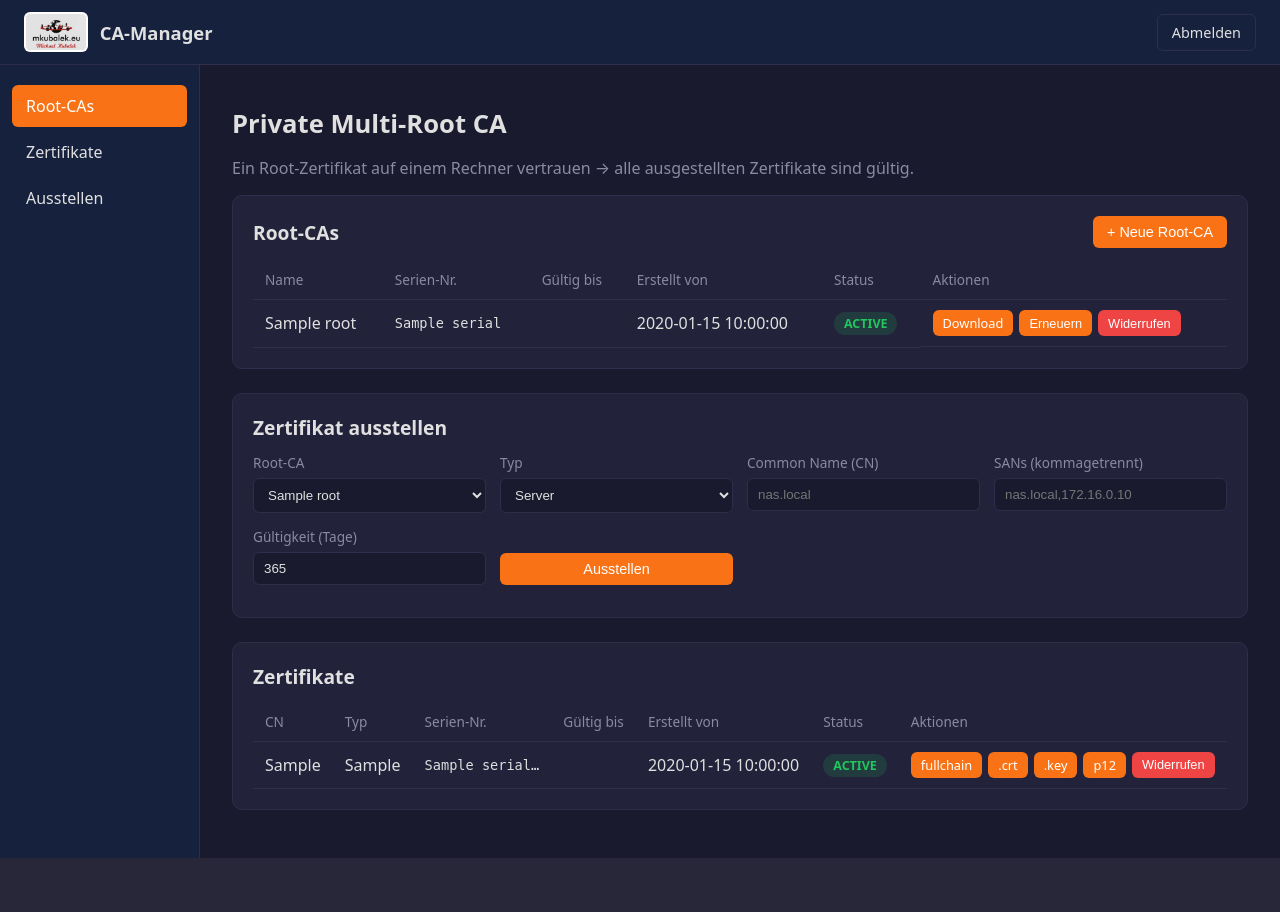
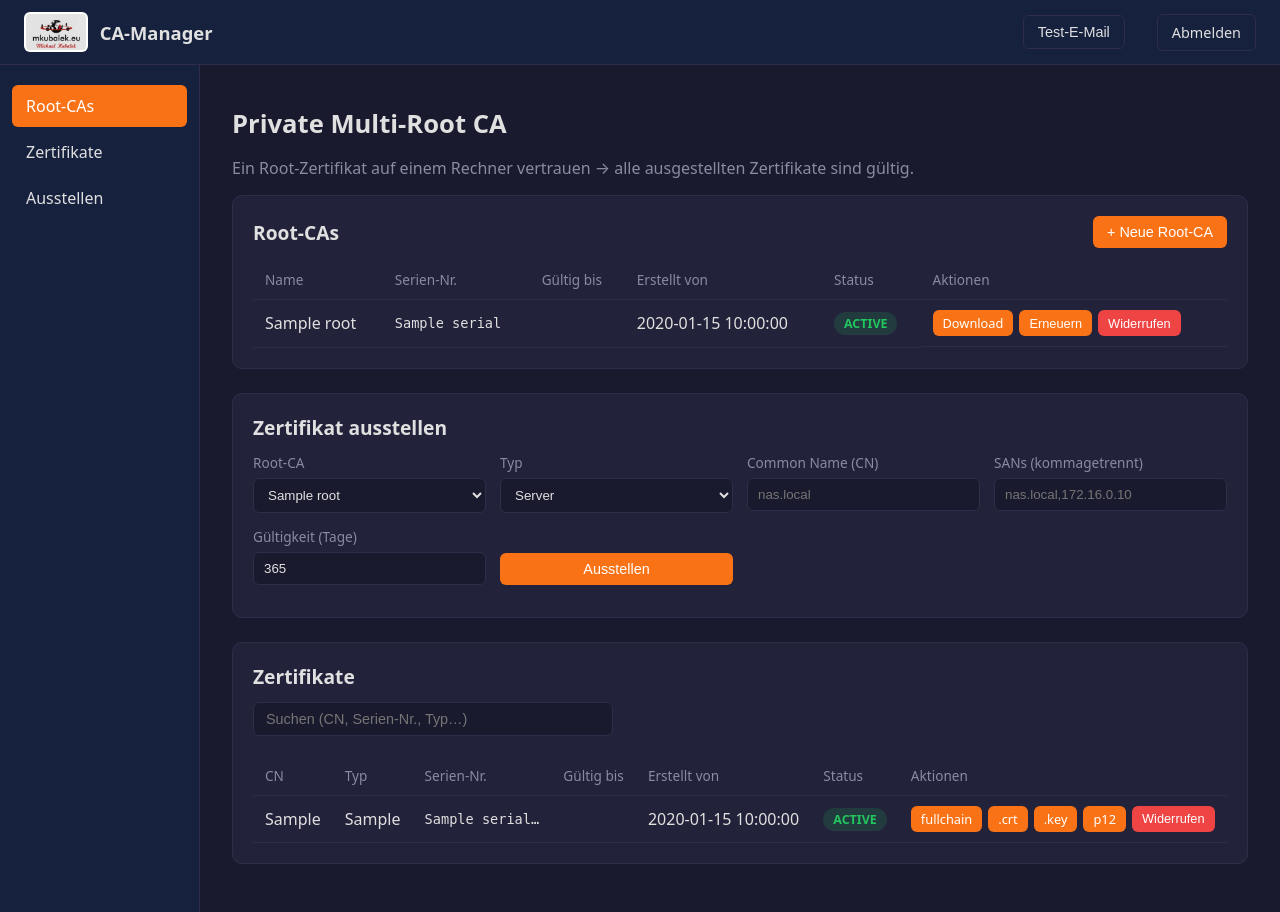
Before and after one commit to MichiK1712/ca-manager, a FastAPI app: template backend/templates/dashboard.html in a window 1280 px wide. Before the commit the page ends 858 px from the top, so only its background shows below. Run offline with FastAPI, Linux system fonts and the light colour scheme; the template is opened without the code that fills it: most values are stand-ins (such as "Sample title", 1, 10 or a date in 2020); parts of the project's set-up code (start-up, migrations or seed data) failed here and were passed over.

Commit message:
Suche, E-Mail-Test, Revoke-Verifikation
- Client-seitige Suche in der Zertifikatsliste (CN/Serien-Nr/Typ)
- /api/test-email Endpoint + Button im Dashboard (send_email_detailed)
- mailer: send_email_detailed liefert Fehlerdiagnose
- Revoke-Endpoints nutzen parse_body + rendern Dashboard neu

```diff
--- a/backend/main.py
+++ b/backend/main.py
@@ -13,6 +13,7 @@ from starlette.middleware.sessions import SessionMiddleware
 from . import ca_ops, oidc
 from .config import settings
 from .oidc import require_user
+from . import mailer
 
 
 async def parse_body(request: Request) -> dict:
@@ -113,6 +114,18 @@ async def me(user=Depends(require_user)):
     return {"preferred_username": user.get("preferred_username"),
             "name": user.get("name"),
             "email": user.get("email")}
+
+@app.post("/api/test-email")
+async def api_test_email(user=Depends(require_user)):
+    """Send a test email through the configured SMTP relay."""
+    ok, detail = mailer.send_email_detailed(
+        "[CA] Test-E-Mail",
+        "Dies ist eine Test-E-Mail des CA-Managers.\n"
+        "SMTP-Versand funktioniert.\n\n(ca.kubalek.local)",
+    )
+    if not ok:
+        raise HTTPException(502, f"SMTP-Versand fehlgeschlagen: {detail}")
+    return {"status": "sent"}
 
 
 @app.get("/api/roots")
--- a/backend/static/style.css
+++ b/backend/static/style.css
@@ -160,3 +160,15 @@ h2 { font-size: 1.2rem; margin: 0 0 12px; }
   margin-bottom: 16px;
 }
 .result { margin-top: 12px; }
+
+.search {
+  width: 100%;
+  max-width: 360px;
+  padding: 8px 12px;
+  margin-bottom: 12px;
+  background: var(--bg);
+  border: 1px solid var(--border);
+  border-radius: 6px;
+  color: var(--text);
+  font-size: 0.9rem;
+}
--- a/backend/templates/dashboard.html
+++ b/backend/templates/dashboard.html
@@ -14,6 +14,7 @@
     <span class="brand-title">CA-Manager</span>
   </div>
   <div class="topbar-right">
+    <button class="btn btn-ghost" hx-post="/api/test-email" hx-swap="none" id="test-mail-btn">Test-E-Mail</button>
     <span class="user-label">{{ user.preferred_username or user.name or user.email }}</span>
     <a href="/logout" class="btn btn-ghost">Abmelden</a>
   </div>
@@ -89,7 +90,8 @@
     <!-- ==== CERTS ==== -->
     <section id="certs" class="card">
       <h2>Zertifikate</h2>
-      <table class="table">
+      <input id="cert-search" type="search" placeholder="Suchen (CN, Serien-Nr., Typ…)" class="search">
+      <table class="table" id="certs-table">
         <thead><tr><th>CN</th><th>Typ</th><th>Serien-Nr.</th><th>Gültig bis</th><th>Erstellt von</th><th>Status</th><th>Aktionen</th></tr></thead>
         <tbody>
           {% for c in certs %}
@@ -114,5 +116,31 @@
     </section>
   </div>
 </main>
+
+<script>
+  (function () {
+    var input = document.getElementById('cert-search');
+    if (!input) return;
+    input.addEventListener('input', function () {
+      var q = this.value.trim().toLowerCase();
+      var rows = document.querySelectorAll('#certs-table tbody tr');
+      rows.forEach(function (tr) {
+        var text = tr.textContent.toLowerCase();
+        tr.style.display = (!q || text.indexOf(q) !== -1) ? '' : 'none';
+      });
+    });
+  })();
+
+  // Test-E-Mail feedback
+  document.body.addEventListener('htmx:afterRequest', function (evt) {
+    if (evt.detail.elt && evt.detail.elt.id === 'test-mail-btn') {
+      var ok = evt.detail.xhr.status >= 200 && evt.detail.xhr.status < 300;
+      var label = ok ? 'E-Mail gesendet ✓' : 'Fehler beim Versand ✗';
+      var btn = evt.detail.elt;
+      btn.textContent = label;
+      setTimeout(function () { btn.textContent = 'Test-E-Mail'; }, 3000);
+    }
+  });
+</script>
 </body>
 </html>
```
Also changed, not shown: backend/mailer.py (+39 -1 lines).
